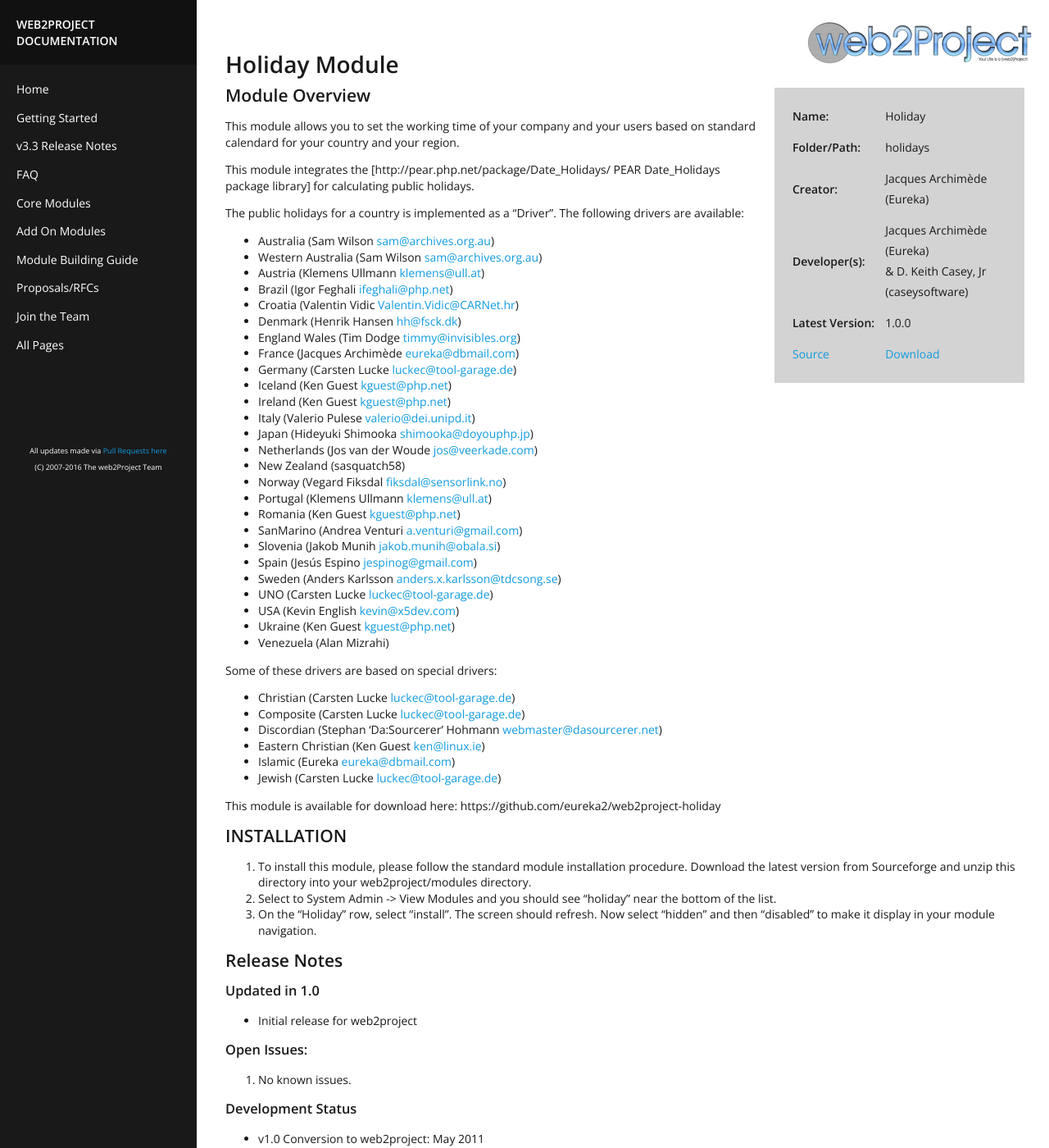
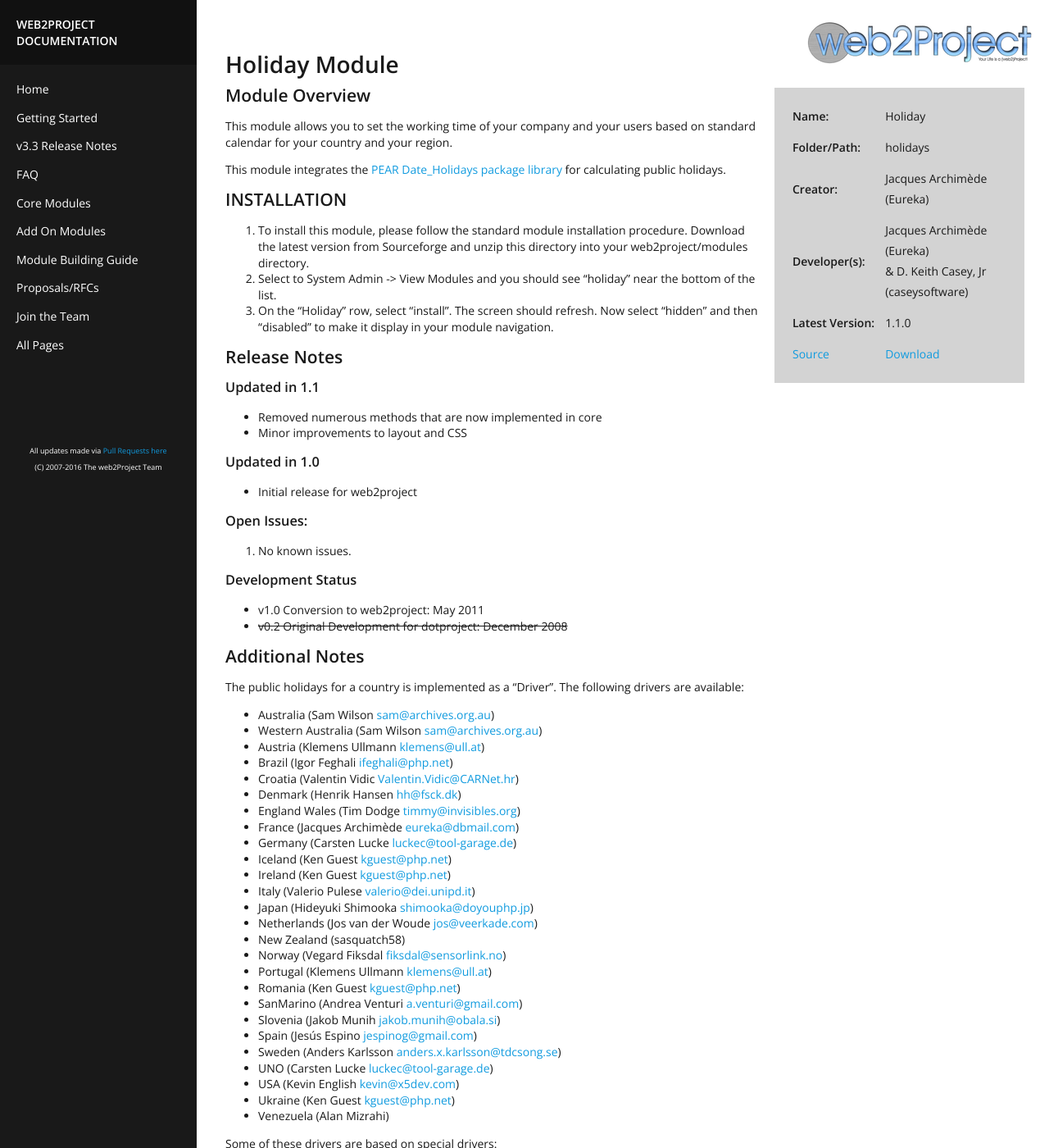
Before and after one commit to web2project/web2project.github.io, a Jekyll site: the page built from _modules/holiday.md, in a window 1280 px wide and 1400 px high. Shown: the whole window at 82% size. Built offline with Jekyll 4.4.1, drawn with Linux system fonts in a browser that asks for light colours; some of the changed text lies outside the part shown.

Commit message:
finished updating the docs for Holidays v1.1

```diff
--- a/_modules/holiday.md
+++ b/_modules/holiday.md
@@ -8,16 +8,44 @@ module_name: Holiday
 module_path: holidays
 module_creator: Jacques Archimède (Eureka)
 module_devs: Jacques Archimède (Eureka)<br />& D. Keith Casey, Jr (caseysoftware)
-module_version: 1.0.0
+module_version: 1.1.0
 module_source: https://github.com/web2project/web2project-holiday
-module_download: https://github.com/web2project/web2project-holiday/archive/master.zip
+module_download: https://github.com/web2project/web2project-holiday/archive/holiday-v1.1.zip
 ---
 
 ## Module Overview
 
-This module allows you to set the working time of your company and your users based on standard calendard for your country and your region.
+This module allows you to set the working time of your company and your users based on standard calendar for your country and your region.
 
-This module integrates the [http://pear.php.net/package/Date_Holidays/ PEAR Date_Holidays package library] for calculating public holidays.
+This module integrates the [PEAR Date_Holidays package library](http://pear.php.net/package/Date_Holidays/) for calculating public holidays.
+
+## INSTALLATION
+
+1. To install this module, please follow the standard module installation procedure. Download the latest version from Sourceforge and unzip this directory into your web2project/modules directory.
+1. Select to System Admin -> View Modules and you should see "holiday" near the bottom of the list.
+1. On the "Holiday" row, select "install". The screen should refresh. Now select "hidden" and then "disabled" to make it display in your module navigation.
+
+## Release Notes
+
+### Updated in 1.1
+
+*  Removed numerous methods that are now implemented in core
+*  Minor improvements to layout and CSS
+
+### Updated in 1.0
+
+*  Initial release for web2project
+
+### Open Issues:
+
+1.  No known issues.
+
+### Development Status
+
+*  v1.0 Conversion to web2project: May 2011
+*  <s>v0.2 Original Development for dotproject: December 2008</s>
+
+## Additional Notes
 
 The public holidays for a country is implemented as a "Driver". The following drivers are available:
 
@@ -56,26 +84,3 @@ Some of these drivers are based on special drivers:
 * Eastern Christian (Ken Guest <ken@linux.ie>)
 * Islamic (Eureka <eureka@dbmail.com>)
 * Jewish (Carsten Lucke <luckec@tool-garage.de>)
-
-This module is available for download here: https://github.com/eureka2/web2project-holiday
-
-## INSTALLATION
-
-1. To install this module, please follow the standard module installation procedure. Download the latest version from Sourceforge and unzip this directory into your web2project/modules directory.
-1. Select to System Admin -> View Modules and you should see "holiday" near the bottom of the list.
-1. On the "Holiday" row, select "install". The screen should refresh. Now select "hidden" and then "disabled" to make it display in your module navigation.
-
-## Release Notes
-
-### Updated in 1.0
-
-*  Initial release for web2project
-
-### Open Issues:
-
-1.  No known issues.
-
-### Development Status
-
-*  v1.0 Conversion to web2project: May 2011
-*  v0.2 Original Development for dotproject: December 2008
```
